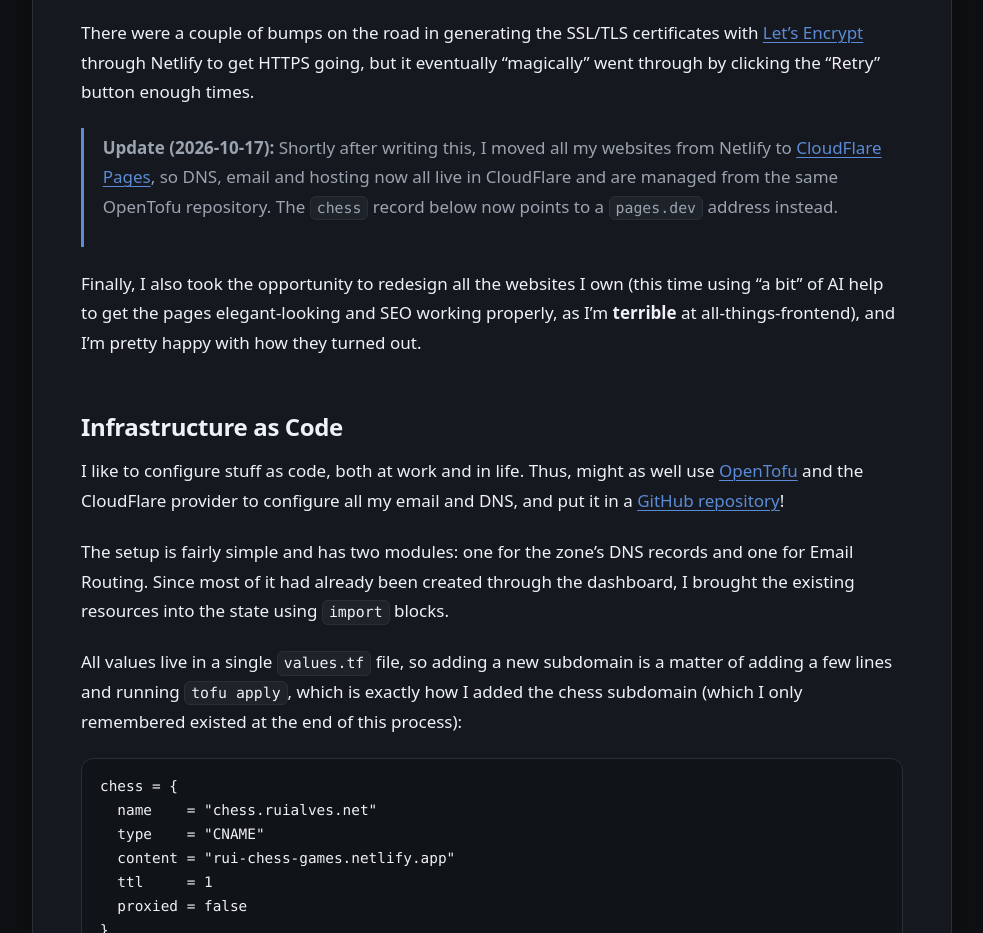
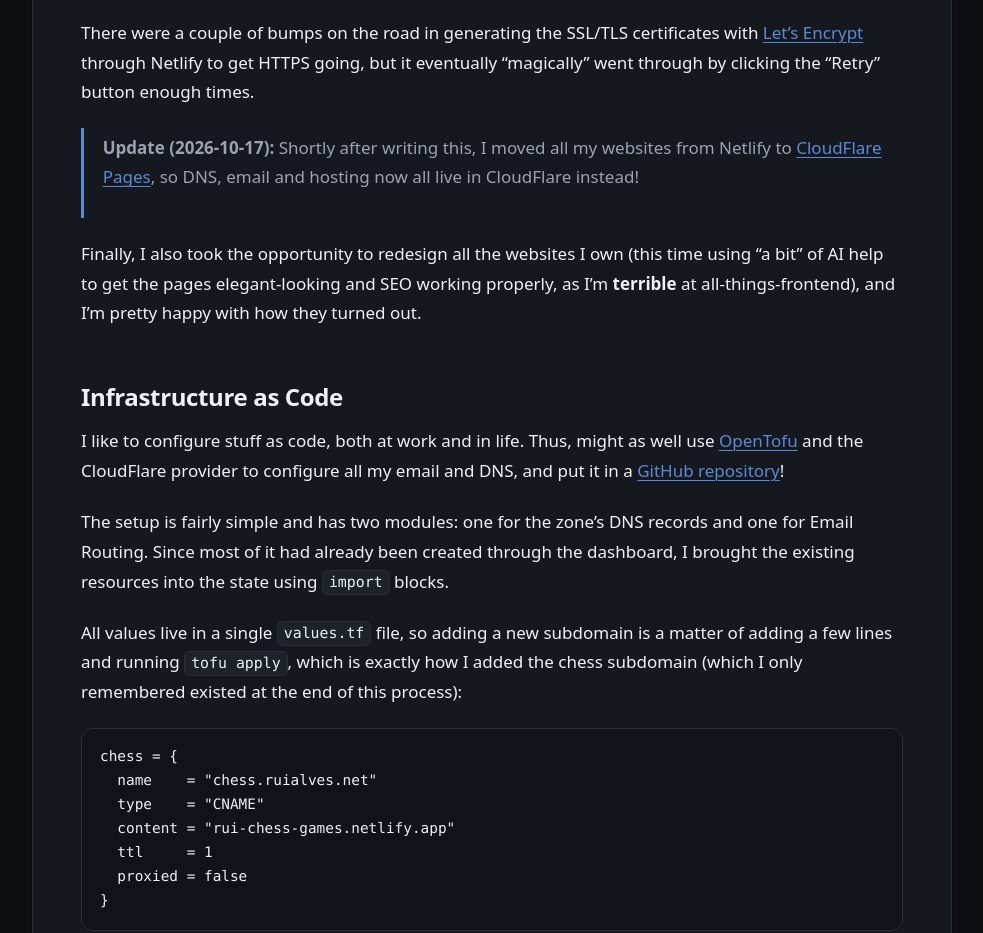
Before and after one commit to xRuiAlves/blog, an Astro site: page /back-with-a-new-domain in a window 1280 px wide. Shown: the part 1280-2213 px from the top of the page, without its empty margins (148-1131 px from the left). Built offline with nearby package versions, Linux system fonts and the light colour scheme; Astro itself is replaced by a stand-in of ours; code samples lack their colours.

Commit message:
fixup! Note the move to Cloudflare Pages in the domain post

```diff
--- a/src/content/posts/back-with-a-new-domain.md
+++ b/src/content/posts/back-with-a-new-domain.md
@@ -33,7 +33,7 @@ All my websites are hosted on [Netlify](https://www.netlify.com/), so moving the
 
 There were a couple of bumps on the road in generating the SSL/TLS certificates with [Let's Encrypt](https://letsencrypt.org/) through Netlify to get HTTPS going, but it eventually "magically" went through by clicking the "Retry" button enough times.
 
-> **Update (2026-10-17):** Shortly after writing this, I moved all my websites from Netlify to [CloudFlare Pages](https://pages.cloudflare.com/), so DNS, email and hosting now all live in CloudFlare and are managed from the same OpenTofu repository. The `chess` record below now points to a `pages.dev` address instead.
+> **Update (2026-10-17):** Shortly after writing this, I moved all my websites from Netlify to [CloudFlare Pages](https://pages.cloudflare.com/), so DNS, email and hosting now all live in CloudFlare instead!
 
 Finally, I also took the opportunity to redesign all the websites I own (this time using "a bit" of AI help to get the pages elegant-looking and SEO working properly, as I'm **terrible** at all-things-frontend), and I'm pretty happy with how they turned out.
 
```
